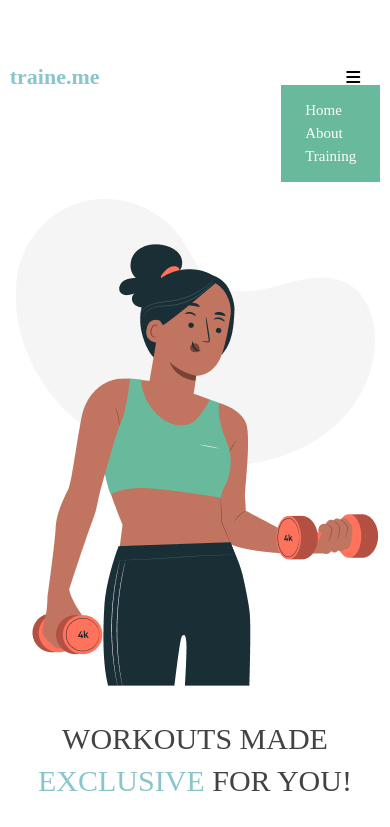
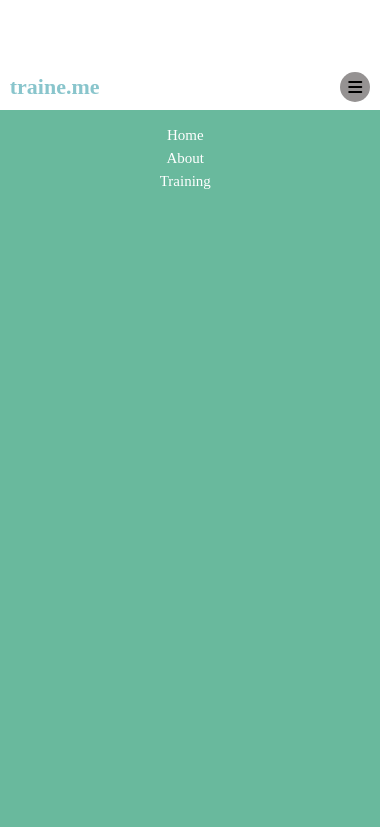
Before and after one commit to Shampa-Aklima/Simple-Website-, a plain HTML site: page index.html in a window 390 px wide. Both pictures are taken after a click on the icon 353 px from the left and 77 px from the top of the page. Shown: the top 827 px of the page. Drawn offline with Linux system fonts and the light colour scheme.

Commit message:
mobile menu edited

```diff
--- a/index.html
+++ b/index.html
@@ -25,9 +25,9 @@
                 </ul>
             </div>
             <div class="mobile-menu " >
-                <i class="fa-solid fa-bars" id="my-mobile-menu"></i>
-                <div class="mobile-menu-links">
-                    <ul class="mobile-menu-item" id="myMobileMenuItem">
+                <i class="fa-solid fa-bars" id="menu-btn"></i>
+                <div>
+                    <ul class="mobile-menu-item" id="mobile-menu-item">
                         <li><a href="#">Home</a></li>
                         <li><a href="#">About</a></li>
                         <li><a href="#">Training</a></li>
--- a/script.js
+++ b/script.js
@@ -1,5 +1,5 @@
-let myMobileMenu=document.querySelector("#my-mobile-menu")
-let myMobileMenuItem=document.querySelector("#myMobileMenuItem")
-myMobileMenu.addEventListener("click",()=>{
+let menuBtn=document.querySelector("#menu-btn")
+let myMobileMenuItem=document.querySelector("#mobile-menu-item")
+menuBtn.addEventListener("click",()=>{
     myMobileMenuItem.style.display=="block"?myMobileMenuItem.style.display="none":myMobileMenuItem.style.display="block"
 })
--- a/style.css
+++ b/style.css
@@ -1,30 +1,35 @@
-*{
+* {
     margin: 0;
     padding: 0;
     box-sizing: border-box;
 }
-.wrapper{
-    width:80%;
+
+.wrapper {
+    width: 80%;
     margin: 0 auto;
 }
-header{
+
+header {
     display: flex;
     justify-content: space-between;
     align-items: center;
     margin-top: 64px;
     /* margin-left: 120px; */
 }
-header ul{
+
+header ul {
     display: flex;
     justify-content: space-between;
     align-items: center;
     gap: 10px;
 }
+
 header ul li {
     list-style: none;
 
 }
-header ul li a{
+
+header ul li a {
     text-decoration: none;
     cursor: pointer;
     padding: 10px;
@@ -33,42 +38,49 @@ header ul li a{
     line-height: 23px;
     font-weight: 400;
 }
-.hero-area{
+
+.hero-area {
     /* margin-top: 108px;
     margin-left: 120px; */
     display: flex;
     justify-content: space-between;
     align-items: center;
 }
-header .logo h2{
+
+header .logo h2 {
     font-size: 22px;
     line-height: 26px;
     font-weight: 700;
-    color:  #89C5CC;
+    color: #89C5CC;
 
 }
-.content-area h1{
+
+.content-area h1 {
     font-size: 48px;
     line-height: 72px;
     font-weight: 400;
     color: #434343;
     text-transform: uppercase;
 }
-.content-area h1 span{
+
+.content-area h1 span {
     color: #89c5cc;
 }
-.content-area p{
+
+.content-area p {
     font-size: 16px;
     line-height: 26px;
     font-weight: 400;
     color: #434343;
 }
-.content-area p span{
+
+.content-area p span {
     font-size: 16px;
     line-height: 26px;
     font-weight: 700;
 }
-.hero-btn{
+
+.hero-btn {
     display: flex;
     gap: 8px;
     justify-content: center;
@@ -80,13 +92,15 @@ header .logo h2{
     outline: none;
     margin-top: 30px;
 }
-.hero-btn p{
+
+.hero-btn p {
     font-size: 16px;
     line-height: 21px;
     font-weight: 500;
     color: #F9F9F9;
     text-align: center;
 }
+
 .image-area {
     background: url('g154.png');
     background-repeat: no-repeat;
@@ -95,10 +109,11 @@ header .logo h2{
     position: relative;
 }
 
-.image-area img{
+.image-area img {
     width: 520px;
     height: 516px;
 }
+
 footer p {
     font-size: 14px;
     line-height: 22px;
@@ -106,31 +121,35 @@ footer p {
     color: #000000;
     text-align: center;
 }
-footer p span{
+
+footer p span {
     font-size: 14px;
     line-height: 22px;
     font-weight: 700;
     color: #000000;
     margin-top: 40px;
 }
-.mobile-menu{
+
+.mobile-menu {
     display: none;
 }
+
 @media (max-width:600px) {
-    .wrapper{
-        width:95%;
+    .wrapper {
+        width: 95%;
         margin: 0 auto;
     }
 
 
-    .hero-area{
+    .hero-area {
         margin-top: 108px;
         margin-left: 0px;
         display: flex;
         flex-direction: column-reverse;
         align-items: center;
     }
-    .content-area h1{
+
+    .content-area h1 {
         font-size: 30px;
         line-height: 42px;
         font-weight: 400;
@@ -139,7 +158,8 @@ footer p span{
         text-align: center;
         margin-bottom: 20px;
     }
-    .content-area p{
+
+    .content-area p {
         font-size: 16px;
         line-height: 26px;
         font-weight: 400;
@@ -147,47 +167,71 @@ footer p span{
         text-align: center;
 
     }
-    .hero-btn{
+
+    .hero-btn {
         margin: 20px auto;
         display: flex;
         justify-content: center;
         align-items: center;
-            padding:8px 16px 8px 16px;
+        padding: 8px 16px 8px 16px;
         background-color: #69B99D;
         border-radius: 4px;
         border: none;
         outline: none;
     }
 
-        .desktop-menu{
+    .desktop-menu {
         display: none;
+
     }
-        .mobile-menu{
-            display: flex;
-        }
-        .mobile-menu-links{
-            padding: 8px 10px;
+
+    .mobile-menu {
         display: flex;
         position: relative;
+        padding: 8px 10px;
     }
-        .mobile-menu-item{
+
+    .menu-btn {
         display: flex;
+
+    }
+
+    .mobile-menu .fa-solid,
+    .fas {
+        background-color: #959292;
+        width: 30px;
+        height: 30px;
+        display: grid;
+        place-items: center;
+        border-radius: 50px;
+
+    }
+
+
+    .mobile-menu-item {
+        display: none;
         flex-direction: column;
-            position:absolute;
-            top:100%;
-            right:0;
+        position: absolute;
+        top: 100%;
+        right: 0;
         padding: 14px;
         background-color: #69B99D;
+        width: 100vw;
+        height: 100vh;
+        z-index: 1;
+        text-align: center;
 
     }
-        .mobile-menu-item a{
+
+    .mobile-menu-item a {
         font-size: 15px;
         color: #fff;
         cursor: pointer;
 
 
     }
-        .mobile-menu-item a:hover{
+
+    .mobile-menu-item a:hover {
         background-color: #7bb8a2;
     }
 }
```
Lines whose indentation alone changed are shown as unchanged.
